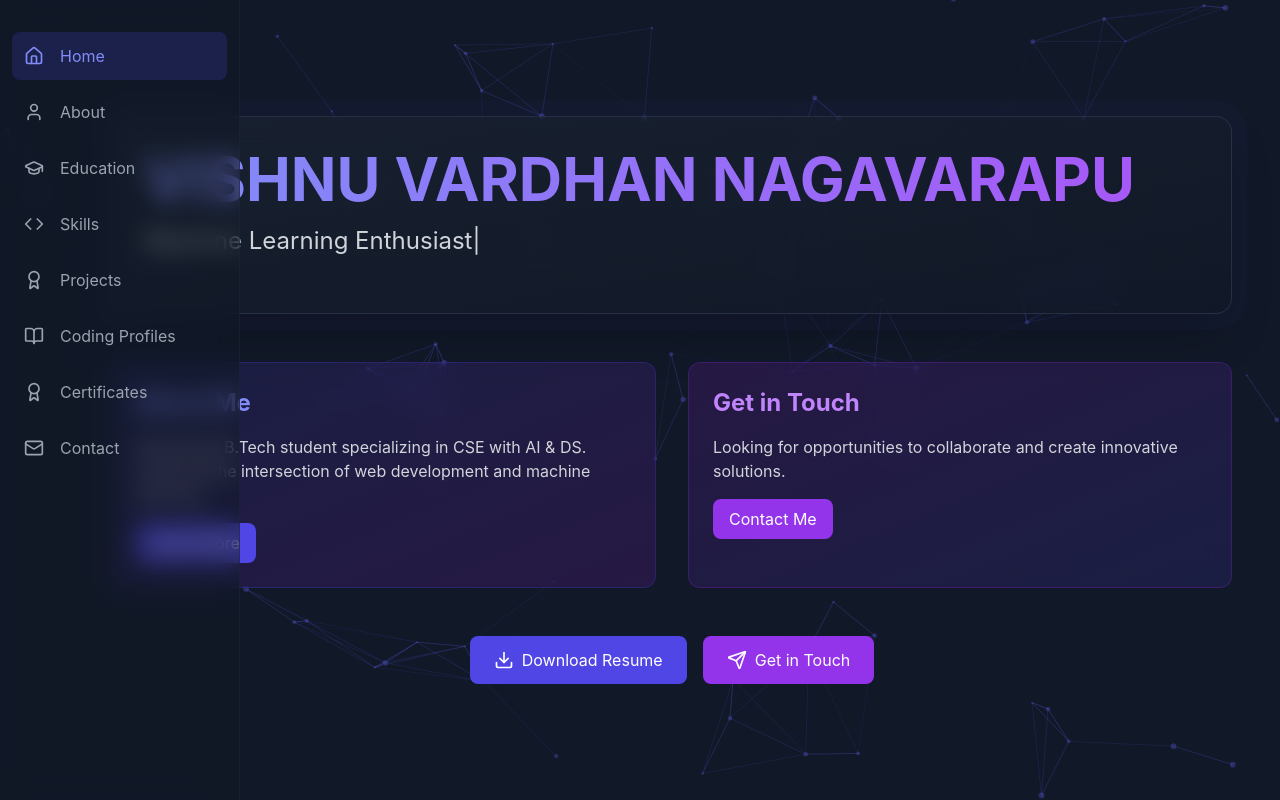
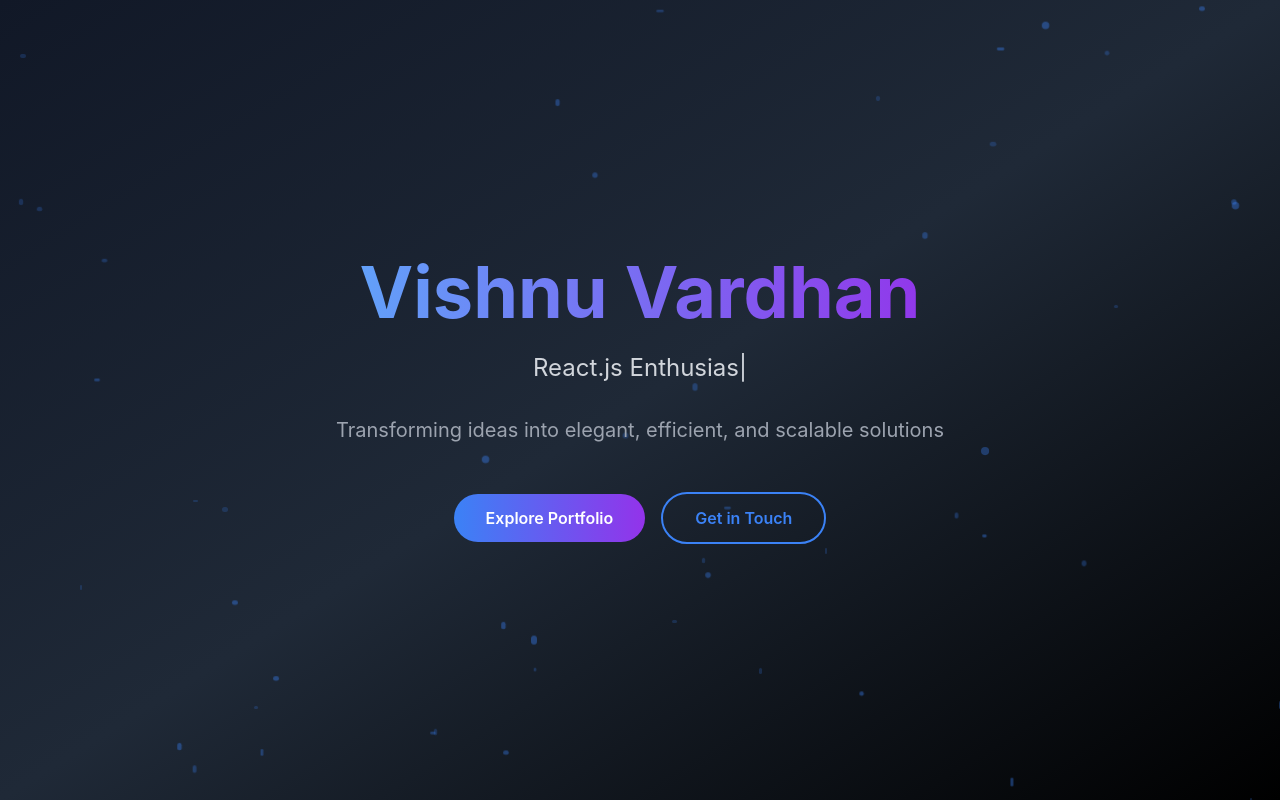
Before and after one commit to vishnuvardhan833199/VishnuPortfolio-new, a React (Vite) app: page / in a window 1280 px wide. Built offline with nearby package versions, Linux system fonts and the light colour scheme.

Commit message:
feat: Add new landing page and update routing structure

```diff
--- a/src/App.tsx
+++ b/src/App.tsx
@@ -3,6 +3,7 @@ import { useEffect } from 'react';
 import AOS from 'aos';
 import 'aos/dist/aos.css';
 import Navigation from './components/Navigation';
+import LandingPage from './components/LandingPage';
 import Home from './components/Home';
 import About from './components/About';
 import Education from './components/Education';
@@ -23,11 +24,16 @@ const App = () => {
 
   return (
     <Router>
+      <Routes>
+        <Route path="/" element={<LandingPage />} />
+        <Route
+          path="/*"
+          element={
             <div className="min-h-screen bg-gray-900 text-white">
               <Navigation />
               <main className="pl-16 w-full min-h-screen">
                 <Routes>
-            <Route path="/" element={<Home />} />
+                  <Route path="/home" element={<Home />} />
                   <Route path="/about" element={<About />} />
                   <Route path="/education" element={<Education />} />
                   <Route path="/skills" element={<Skills />} />
@@ -38,6 +44,9 @@ const App = () => {
                 </Routes>
               </main>
             </div>
+          }
+        />
+      </Routes>
     </Router>
   );
 };
--- /dev/null
+++ b/src/components/LandingPage.tsx
@@ -0,0 +1,98 @@
+import React, { useEffect } from 'react';
+import { Link } from 'react-router-dom';
+import { TypeAnimation } from 'react-type-animation';
+import AOS from 'aos';
+import 'aos/dist/aos.css';
+
+const LandingPage = () => {
+  useEffect(() => {
+    AOS.init({
+      duration: 1000,
+      once: true,
+    });
+  }, []);
+
+  return (
+    <div className="min-h-screen bg-gradient-to-br from-gray-900 via-gray-800 to-black text-white flex flex-col justify-center items-center relative overflow-hidden">
+      {/* Animated background dots */}
+      <div className="absolute inset-0 z-0">
+        <div className="relative h-full w-full">
+          {[...Array(50)].map((_, i) => (
+            <div
+              key={i}
+              className="absolute bg-blue-500 rounded-full opacity-20"
+              style={{
+                top: `${Math.random() * 100}%`,
+                left: `${Math.random() * 100}%`,
+                width: `${Math.random() * 4 + 2}px`,
+                height: `${Math.random() * 4 + 2}px`,
+                animation: `pulse ${Math.random() * 3 + 2}s infinite`,
+              }}
+            />
+          ))}
+        </div>
+      </div>
+
+      {/* Content */}
+      <div className="z-10 text-center px-4" data-aos="fade-up">
+        <h1 className="text-5xl md:text-7xl font-bold mb-6 bg-clip-text text-transparent bg-gradient-to-r from-blue-400 to-purple-600">
+          Vishnu Vardhan
+        </h1>
+        <div className="text-xl md:text-2xl mb-8 text-gray-300">
+          <TypeAnimation
+            sequence={[
+              'Full Stack Developer',
+              2000,
+              'React.js Enthusiast',
+              2000,
+              'Problem Solver',
+              2000,
+            ]}
+            repeat={Infinity}
+            wrapper="span"
+            cursor={true}
+          />
+        </div>
+        <p className="text-lg md:text-xl mb-12 max-w-2xl mx-auto text-gray-400">
+          Transforming ideas into elegant, efficient, and scalable solutions
+        </p>
+        <div className="flex flex-col md:flex-row gap-4 justify-center items-center">
+          <Link
+            to="/home"
+            className="px-8 py-3 bg-gradient-to-r from-blue-500 to-purple-600 rounded-full text-white font-semibold hover:from-blue-600 hover:to-purple-700 transition-all duration-300 transform hover:scale-105"
+          >
+            Explore Portfolio
+          </Link>
+          <Link
+            to="/contact"
+            className="px-8 py-3 border-2 border-blue-500 rounded-full text-blue-500 font-semibold hover:bg-blue-500 hover:text-white transition-all duration-300 transform hover:scale-105"
+          >
+            Get in Touch
+          </Link>
+        </div>
+      </div>
+
+      {/* Social Links */}
+      <div className="absolute bottom-8 flex gap-6 z-10" data-aos="fade-up" data-aos-delay="300">
+        <a
+          href="https://github.com/vishnuvardhan833199"
+          target="_blank"
+          rel="noopener noreferrer"
+          className="text-gray-400 hover:text-white transition-colors duration-300"
+        >
+          GitHub
+        </a>
+        <a
+          href="https://www.linkedin.com/in/vishnu-vardhan-nagavarapu-3b1b74219/"
+          target="_blank"
+          rel="noopener noreferrer"
+          className="text-gray-400 hover:text-white transition-colors duration-300"
+        >
+          LinkedIn
+        </a>
+      </div>
+    </div>
+  );
+};
+
+export default LandingPage;
--- a/src/components/Navigation.tsx
+++ b/src/components/Navigation.tsx
@@ -8,7 +8,7 @@ const Navigation = () => {
   const location = useLocation();
 
   const navItems = [
-    { path: '/', icon: <Home className="w-5 h-5" />, label: 'Home' },
+    { path: '/home', icon: <Home className="w-5 h-5" />, label: 'Home' },
     { path: '/about', icon: <User className="w-5 h-5" />, label: 'About' },
     { path: '/education', icon: <GraduationCap className="w-5 h-5" />, label: 'Education' },
     { path: '/skills', icon: <Code className="w-5 h-5" />, label: 'Skills' },
--- a/src/index.css
+++ b/src/index.css
@@ -53,6 +53,21 @@
   }
 }
 
+@keyframes pulse {
+  0% {
+    transform: scale(1);
+    opacity: 0.2;
+  }
+  50% {
+    transform: scale(1.5);
+    opacity: 0.4;
+  }
+  100% {
+    transform: scale(1);
+    opacity: 0.2;
+  }
+}
+
 /* Glassmorphism */
 .glass {
   @apply bg-white/10 backdrop-blur-lg border border-white/20;
```
Lines whose indentation alone changed are shown as unchanged.
